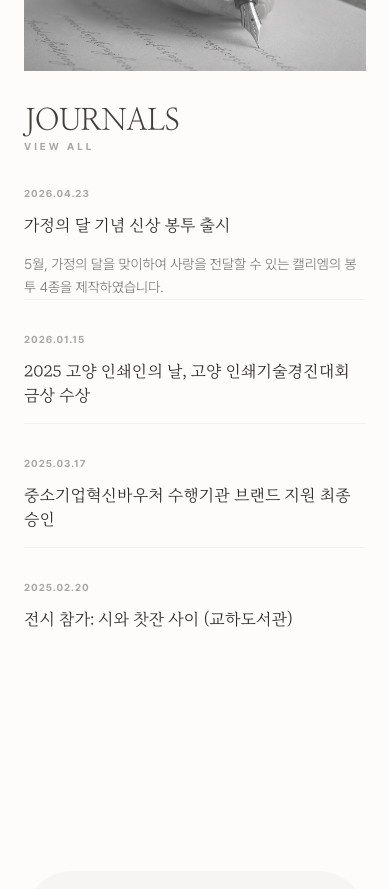
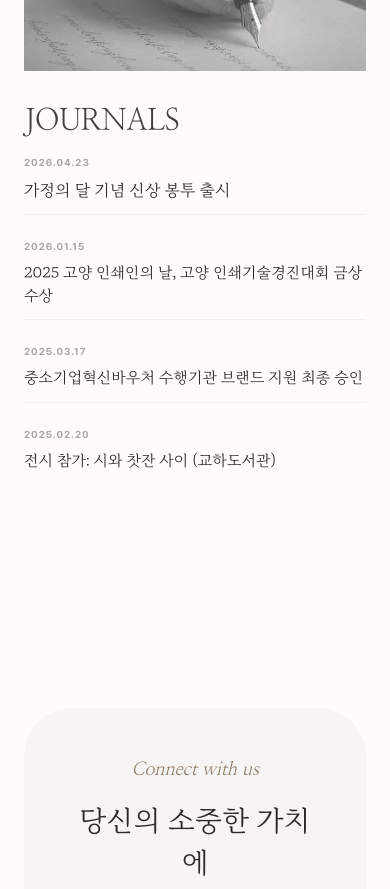
Before and after one commit to HayoungCH00I/callim-portfolio, a React (Vite) app: page / in a window 390 px wide. Shown: the part 4460-5349 px from the top of the page. Built offline with nearby package versions, Linux system fonts and the light colour scheme; a web font is replaced by a local one.

Commit message:
Update Home.tsx

```diff
--- a/src/pages/Home.tsx
+++ b/src/pages/Home.tsx
@@ -234,14 +234,14 @@ const BrandJournal = () => (
         </div>
       </Reveal>
     </div>
-    <div className="md:w-1/2 space-y-8 md:space-y-16">
+    <div className="md:w-1/2 space-y-4 md:space-y-16">
       <div className="space-y-3">
         <Link to="/journals" className="group block">
           <h2 className="text-3xl serif tracking-tight uppercase text-brand-ink/90 group-hover:text-brand-accent transition-colors">JOURNALS</h2>
-          <p className="text-[10px] opacity-40 font-bold tracking-[0.3em] uppercase group-hover:opacity-60 transition-opacity">VIEW ALL</p>
+          <p className="hidden md:block text-[10px] opacity-40 font-bold tracking-[0.3em] uppercase group-hover:opacity-60 transition-opacity">VIEW ALL</p>
         </Link>
       </div>
-      <div className="space-y-8 md:space-y-12 divide-y divide-brand-ink/5">
+      <div className="space-y-6 md:space-y-12 divide-y divide-brand-ink/5">
         {[
           {
             date: "2026.04.23",
@@ -269,14 +269,20 @@ const BrandJournal = () => (
             <Link
               to={item.link || '#'}
               className={cn(
-                "pt-8 md:pt-12 first:pt-0 group block",
-                (idx === 1 || idx === 2) && "mb-[14px]",
+                "pt-6 md:pt-12 first:pt-0 group block",
                 item.link ? "cursor-pointer" : "cursor-default"
               )}
             >
-              <span className="text-[10px] font-bold tracking-widest opacity-40 mb-3 block">{item.date}</span>
-              <h3 className="text-base serif-kor mb-4 duration-300 group-hover:text-[#7A5C50]/70 transition-colors">{item.title}</h3>
-              <p className={cn("text-sm opacity-60 leading-relaxed font-light", idx !== 0 && "hidden md:block")}>{item.desc}</p>
+              <span className="text-[10px] font-bold tracking-widest opacity-40 mb-2 md:mb-3 block">{item.date}</span>
+              <h3 className={cn(
+                "serif-kor mb-3 md:mb-4 duration-300 group-hover:text-[#7A5C50]/70 transition-colors leading-snug",
+                idx === 0 ? "text-base md:text-xl" : "text-[15px] md:text-xl"
+              )}>
+                {item.title}
+              </h3>
+              <p className="hidden md:block text-sm opacity-60 leading-relaxed font-light">
+                {item.desc}
+              </p>
               <div className="mt-4 hidden md:flex items-center gap-2 md:group-hover:gap-5 text-[10px] font-bold uppercase tracking-widest opacity-60 translate-x-0 md:opacity-0 md:-translate-x-4 md:group-hover:opacity-60 md:group-hover:translate-x-0 transition-all ease-out">
                 READ MORE <span className="text-base leading-none">→</span>
               </div>
```
Lines whose indentation alone changed are shown as unchanged.
